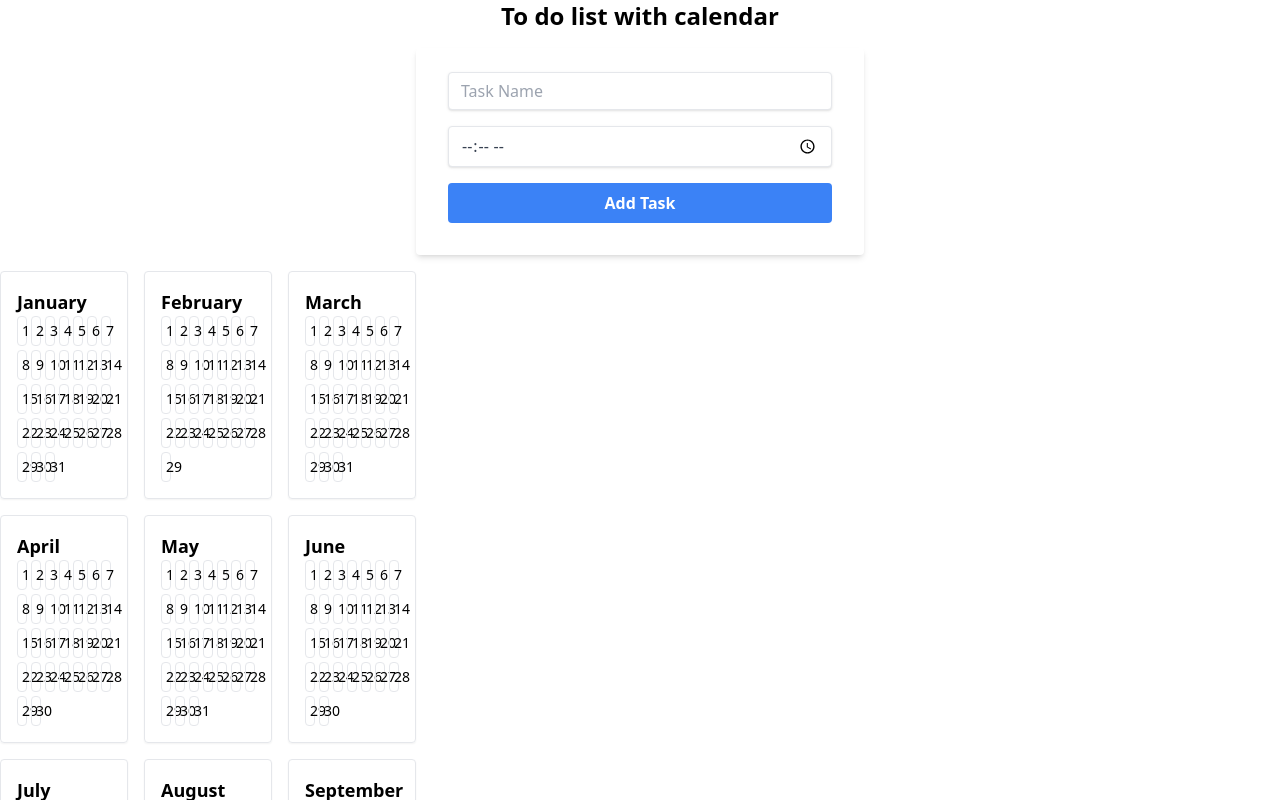
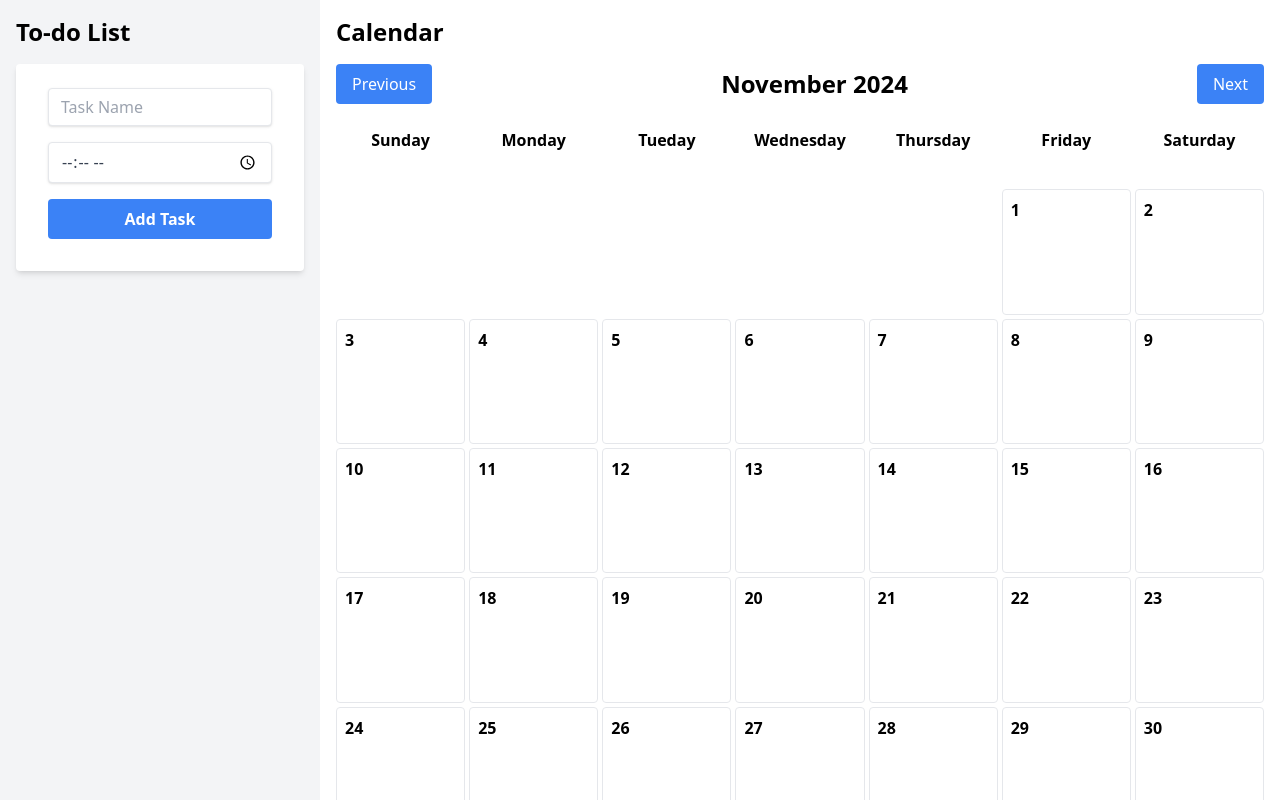
Before and after one commit to Farditya/to-do-calendar, a React (Create React App) app: page / in a window 1280 px wide. Shown: the top 800 px of the page. Built offline with nearby package versions, Linux system fonts and the light colour scheme.

Commit message:
memperbarui tampilan

```diff
--- a/src/App.js
+++ b/src/App.js
@@ -16,15 +16,27 @@ function App() {
     setTasks(tasks.map(task => task.id === id? {...task, completed:!task.completed} : task));
   }
   return (
-    <div className="flex flex-col justify-center items-center">
-      <h1 className="text-2xl font-bold mb-4 text-center">To do list with calendar</h1>
-      <TaskForm onAddTask={addTask} />
-      <TaskList tasks={tasks.filter(task => !task.date)}
-      onDragStart={(e, task)=> e.dataTransfer.setData("task", JSON.stringify(task))}
-      onDelete={deleteTask}
-      />
-      <Calendar tasks={tasks} onDropTask={onDropTask} onToggleComplete={ToggleComplete} />
+    <div className="flex h-screen">
+      <div className="w-1/4 bg-gray-100 p-4 overflow-y-auto">
+        <h1 className="text-2xl font-bold mb-4">To-do List</h1>
+        <TaskForm onAddTask={addTask} />
+        <TaskList
+          tasks={tasks.filter(task => !task.date)}
+          onDragStart={(e, task)=> e.dataTransfer.setData("task", JSON.stringify(task))}
+          onDelete={deleteTask}
+        />
+      </div>
+
+      <div className="w-3/4 p-4 overflow-y-auto">
+        <h2 className="text-2xl font-bold mb-4">Calendar</h2>
+        <Calendar
+          tasks={tasks}
+          onDropTask={onDropTask}
+          onToggleComplete={ToggleComplete}
+        />
+      </div>
     </div>
   );
 }
+
 export default App;
--- a/src/components/Calendar.js
+++ b/src/components/Calendar.js
@@ -1,7 +1,12 @@
-const Calendar = ({tasks=[], onDropTask, onToggleComplete}) => {
-    const currentYear = new Date().getFullYear();
+import React, { useState } from 'react';
+
+const Calendar = ({tasks=[], onDropTask, onToggleComplete, onDeleteTask}) => {
+    const [currentMonth, setCurrentMonth] = useState(new Date().getMonth());
+    const [currentYear, setCurrentYear] = useState(new Date().getFullYear());
     const months = ["January", "February", "March", "April", "May", "June", "July", "August", "September", "October", "November", "December"];
     const getDaysInMonth = (month, year) => new Date(year, month + 1, 0).getDate();
+    const getFirstDayOfMonth = (month, year) => new Date(year, month, 1).getDay();
+
     const handleDrop = (e, date) => {
         e.preventDefault();
         try {
@@ -14,34 +19,80 @@ const Calendar = ({tasks=[], onDropTask, onToggleComplete}) => {
             console.error("Failed to drop task:", error);
         }
     };
+
+    const changeMonth = (delta) => {
+        setCurrentMonth((prevMonth) => {
+            let newMonth = prevMonth + delta;
+            let newYear = currentYear;
+
+            if (newMonth > 11) {
+                newMonth = 0;
+                newYear += 1;
+            } else if (newMonth < 0) {
+                newMonth = 11;
+                newYear -= 1;
+            }
+
+            setCurrentYear(newYear);
+            return newMonth;
+        });
+    };
+
+    const daysInMonth = getDaysInMonth(currentMonth, currentYear);
+    const firstDayOfMonth = getFirstDayOfMonth(currentMonth, currentYear);
+
     return (
-        <div className="grid grid-cols-3 gap-4">
-            <div className="grid grid-cols-3 gap-4">
-                {months.map((month, index) => (
-                    <div key={month} className="p-4 border rounded shadow-sm">
-                        <h3 className="text-lg font-bold">{month}</h3>
-                        <div className="grid grid-cols-7 gap-1 text-center text-sm">
-                        {Array.from({ length: getDaysInMonth(index, currentYear) }, (_, day) => {
-                        const date = `${currentYear}-${String(index + 1).padStart(2, "0")}-${String(day + 1).padStart(2, "0")}`;
+        <div className="h-full flex flex-col">
+            <div className="flex justify-between items-center mb-4">
+                <button onClick={() => changeMonth(-1)} className="px-4 py-2 bg-blue-500 text-white rounded">Previous</button>
+                <h2 className="text-2xl font-bold">{months[currentMonth]} {currentYear}</h2>
+                <button onClick={() => changeMonth(1)} className="px-4 py-2 bg-blue-500 text-white rounded">Next</button>
+            </div>
+            <div className="flex-grow grid grid-cols-7 gap-1">
+                {['Sunday', 'Monday', 'Tueday', 'Wednesday', 'Thursday', 'Friday', 'Saturday'].map(day => (
+                    <div key={day} className="text-center font-bold p-2">{day}</div>
+                ))}
+                {Array.from({ length: firstDayOfMonth }).map((_, index) => (
+                    <div key={`empty-${index}`} className="p-2"></div>
+                ))}
+                {Array.from({ length: daysInMonth }, (_, index) => {
+                    const day = index + 1;
+                    const date = `${currentYear}-${String(currentMonth + 1).padStart(2, "0")}-${String(day).padStart(2, "0")}`;
+                    const dayTasks = tasks
+                        .filter(task => task.date === date)
+                        .sort((a, b) => a.time.localeCompare(b.time));
+
                     return (
                         <div
                             key={day}
-                            className="p-1 border rounded hover:bg-gray-200"
+                            className="p-2 border rounded hover:bg-gray-100 overflow-y-auto"
+                            style={{minHeight: '100px'}}
                             onDragOver={(e) => e.preventDefault()}
                             onDrop={(e) => handleDrop(e, date)}
                         >
-                            {day + 1}
-                            {tasks.filter(task => task.date === date).map(task => (
-                                <div key={task.id} className="flex justify-between items-center">
-                                    <span className={`block text-xs ${task.completed ? "line-through text-gray-500" : "text-blue-500"}`}>
-                                    {task.time} - {task.name}
+                            <div className="font-bold">{day}</div>
+                            {dayTasks.map(task => (
+                                <div key={task.id} className={`text-sm mt-1 flex justify-between items-center px-4 py-2 outline outline-1 outline-gray-300 rounded-sm ${task.completed ? 'bg-green-100' : 'bg-yellow-100'}`}>
+                                    <span className={task.completed ? "line-through text-gray-500" : "text-blue-500"}>
+                                        {task.time}  {task.name}
                                     </span>
+                                    <div className="flex items-center">
                                         <input
                                             type="checkbox"
                                             checked={task.completed}
                                             onChange={() => onToggleComplete(task.id)}
-                                    className="ml-2"
+                                            className="mr-2"
                                         />
+                                        <button
+                                            onClick={() => onDeleteTask(task.id)}
+                                            className="text-red-500 hover:text-red-700"
+                                        >
+
+                                            <svg xmlns="http://www.w3.org/2000/svg" fill="none" viewBox="0 0 24 24" strokeWidth={1.5} stroke="currentColor" className="w-4 h-4">
+                                                <path strokeLinecap="round" strokeLinejoin="round" d="M6 18L18 6M6 6l12 12" />
+                                            </svg>
+                                        </button>
+                                    </div>
                                 </div>
                             ))}
                         </div>
@@ -49,10 +100,7 @@ const Calendar = ({tasks=[], onDropTask, onToggleComplete}) => {
                 })}
             </div>
         </div>
-                ))}
-            </div>
-        </div>
-    )
+    );
 }
 
 export default Calendar;
```
Lines whose indentation alone changed are shown as unchanged.
